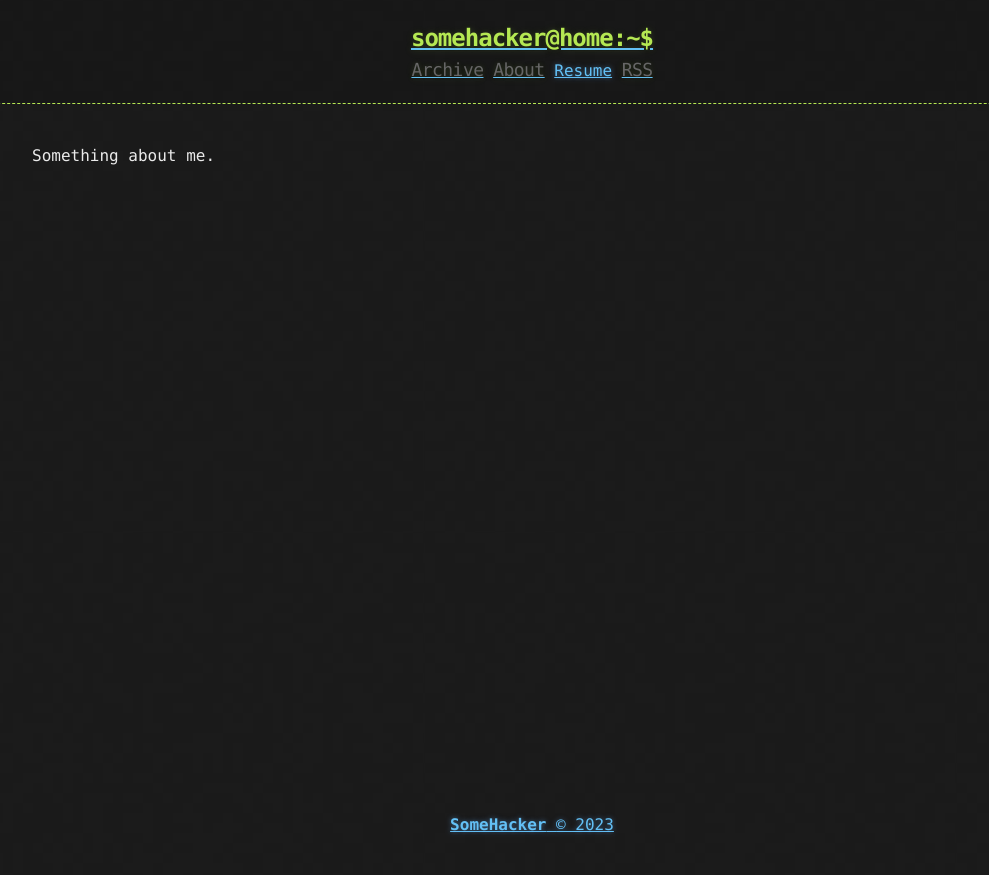
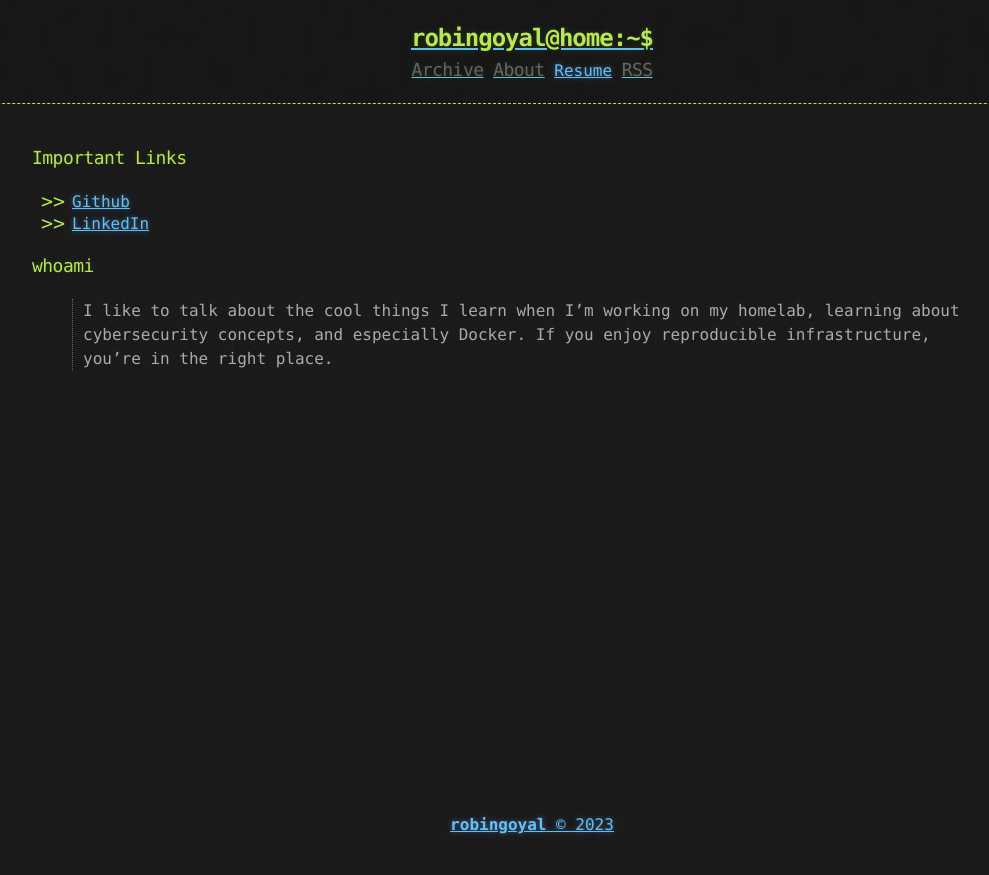
Before and after one commit to robgoyal/robgoyal.github.io, a Jekyll site: the page built from about.md, in a window 1280 px wide. Shown: the top 875 px of the page, without its empty margins (108-1097 px from the left). Built offline with Jekyll 4.4.1, drawn with Linux system fonts in a browser that asks for light colours.

Commit message:
Adds G-analytics tracking ID, minor fixes, changes config.yml with multiple changes

```diff
--- a/_config.yml
+++ b/_config.yml
@@ -1,9 +1,9 @@
-title: Hacker-Blog
-description: "A Jekyll Blog Theme For Hackers"
+title: Robin Goyal
+description: "I enjoy tinkering with technology."
 author:
-  name: "SomeHacker"
-  email: "someone@somewebsite.somedomain"
-  url: "https://ashishchaudhary.in/hacker-blog"
+  name: "robingoyal"
+  email: "robin.goyal.swd@gmail.com"
+  url: "https://blog.rgoyal.net"
 
 url: "https://robgoyal.github.io"
 baseurl: /
@@ -11,7 +11,7 @@ baseurl: /
 source: .
 destination: ./_site
 permalink: /posts/:title
-paginate: 3
+paginate: 4
 paginate_path: /page/:num/
 
 defaults:
@@ -29,5 +29,5 @@ plugins:
   - jekyll-sitemap
 
 # Custom variables
-owner : "SomeHacker"
-year : "2020"
+owner : "robingoyal"
+google_analytics: G-MPJ1WVX7TP
--- a/about.md
+++ b/about.md
@@ -3,4 +3,11 @@ layout: page
 title: About
 ---
 
-Something about me.
+<h3> Important Links </h3>
+
+- [Github](https://github.com/robgoyal)
+- [LinkedIn](https://www.linkedin.com/in/robingoyal)
+
+<h3> whoami </h3>
+
+> I like to talk about the cool things I learn when I'm working on my homelab, learning about cybersecurity concepts, and especially Docker. If you enjoy reproducible infrastructure, you're in the right place.
```
Also changed, not shown: archive.md (+1 -1 lines).
